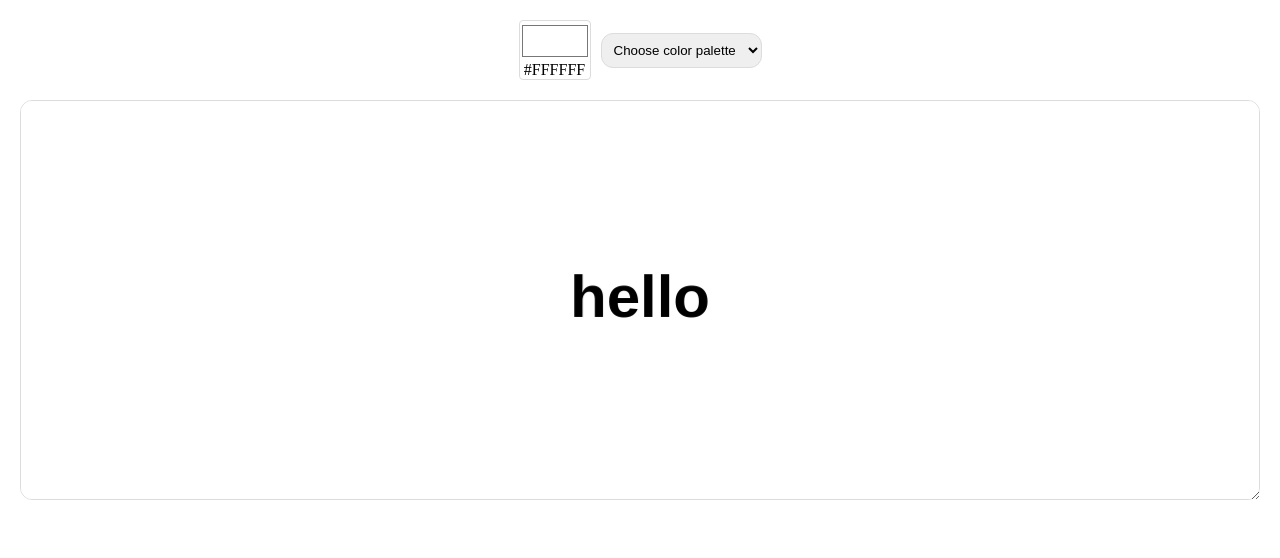
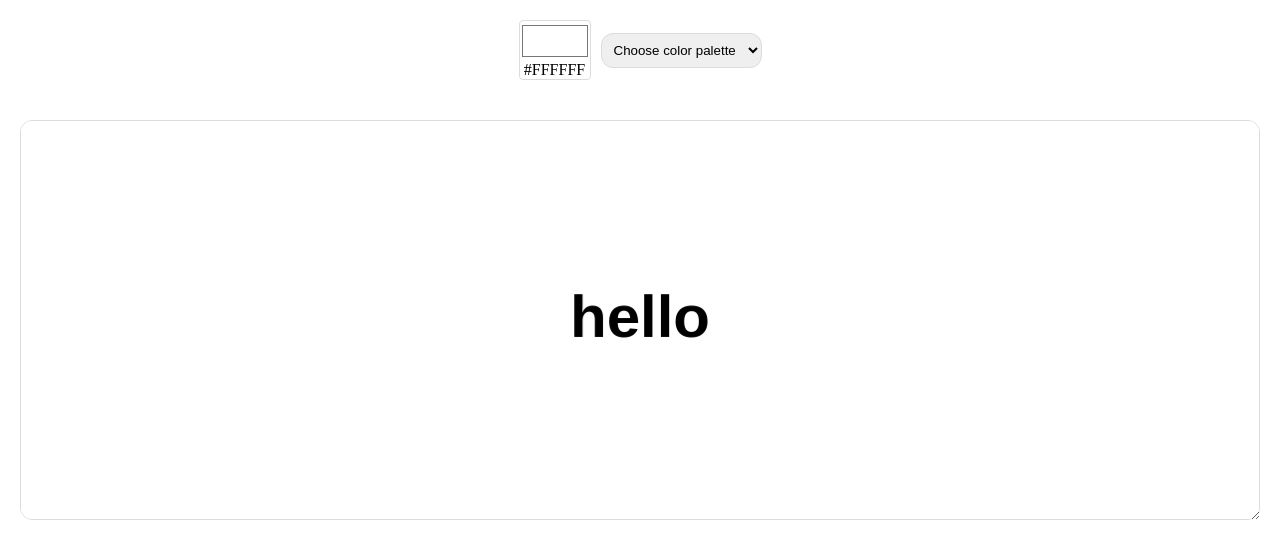
Before and after one commit to Md-Gulzeesh/ctruh_assignment, a React (Vite) app in the folder frontend/: page / in a window 1280 px wide. Shown: the top 558 px of the page. Built offline with nearby package versions, Linux system fonts and the light colour scheme.

Commit message:
canvas's parent div margin added

```diff
--- a/frontend/src/components/ResizableCanvas.jsx
+++ b/frontend/src/components/ResizableCanvas.jsx
@@ -9,6 +9,7 @@ const ResizableCanvas = ({ colorValue, canvasRef }) => {
         width: "100%",
         height: "50vh",
         textAlign: "center",
+        margin:"20px"
       }}
     >
       <canvas
```
